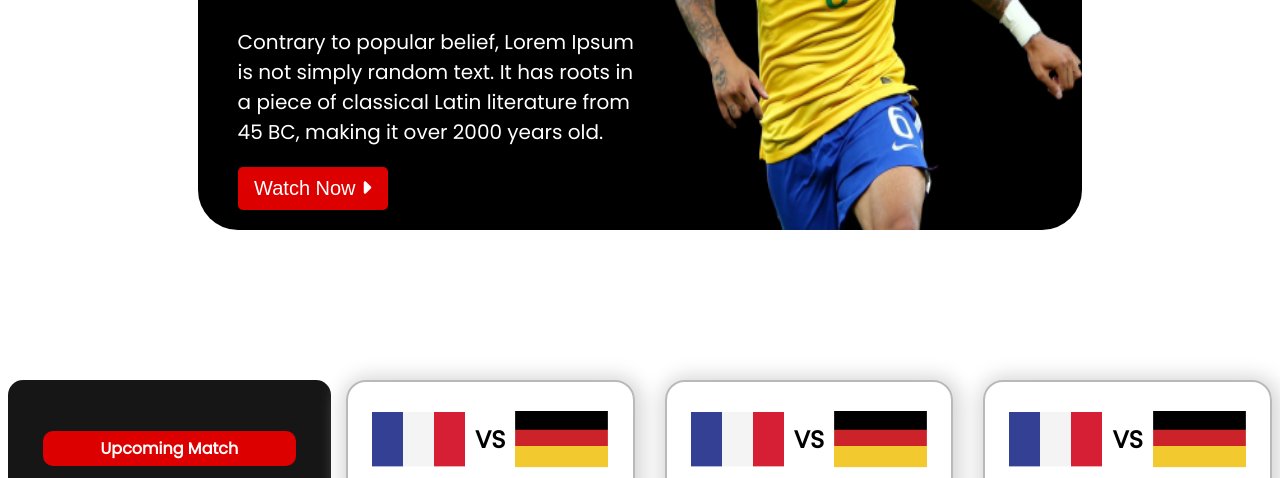
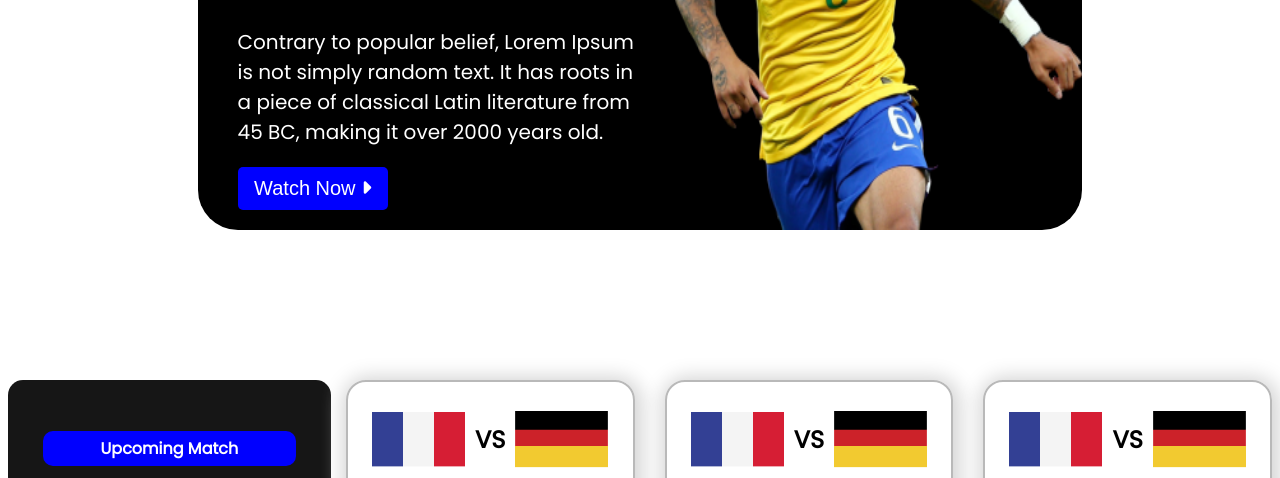
Before and after one commit to Nur-Al-Mumit/Assignment-02, a plain HTML site: page upcoming.html in a window 1280 px wide. Shown: the part 319-797 px from the top of the page. Drawn offline with Linux system fonts and the light colour scheme.

Commit message:
added animation and change the btn color

```diff
--- a/style.css
+++ b/style.css
@@ -47,7 +47,11 @@ body {
     color: #FFFFFF;
     font-size: 20px;
     border-radius: 5px;
-    background-color: #DD0000;
+    background-color: blue;
+    transition: 1s;
+}
+.banner-btn:hover{
+    transform: scale(1.15);
 }
 
 .banner-img {
@@ -98,14 +102,14 @@ ul a {
 }
 
 #blog {
-    background-color: #DD0000;
+    background-color: rgb(28, 28, 255);
     color: #FFFFFF;
     border: none;
 }
 
 #upcoming li {
     color: #FFFFFF;
-    background-color: #DD0000;
+    background-color: blue;
 }
 
 /*--------------------------------------
@@ -207,6 +211,7 @@ hr {
 }
 
 .footer-header h1 {
+    padding-top: 50px;
     color: #FFFFFF;
     font-size: 50px;
     text-align: center;
--- a/upcoming.html
+++ b/upcoming.html
@@ -24,7 +24,7 @@
                         <p>Contrary to popular belief, Lorem Ipsum is not simply
                             random text. It has roots in a piece of classical Latin literature from 45 BC, making it
                             over 2000 years old.</p>
-                        <button>Watch Now <i class="fa-solid fa-caret-right"></i></button>
+                        <button class="banner-btn">Watch Now <i class="fa-solid fa-caret-right"></i></button>
                     </div>
                     <div class="banner-img">
                         <img src="assets/Banner Image.png" alt="img">
```
Also changed, not shown: index.html (+1 -1 lines).
